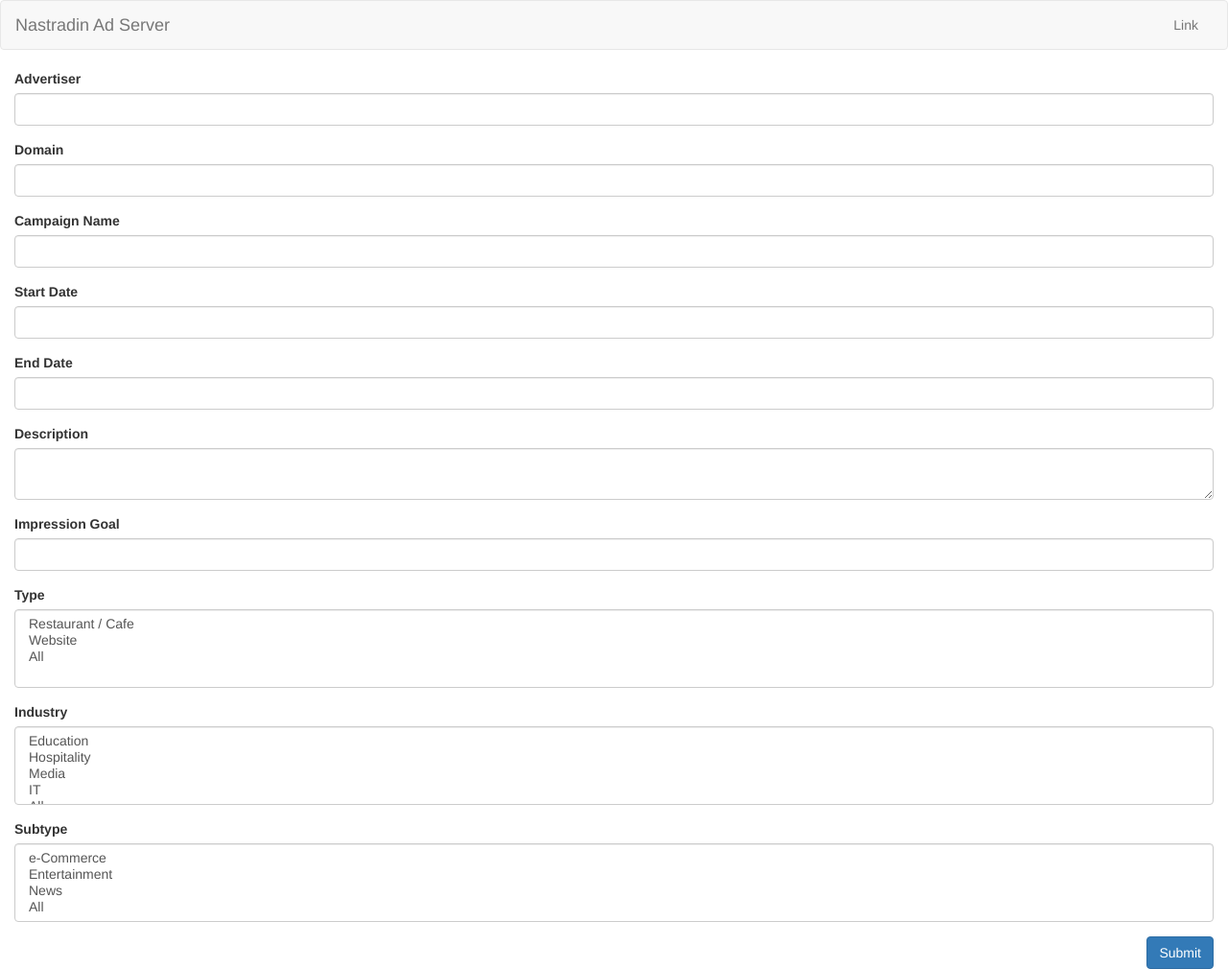
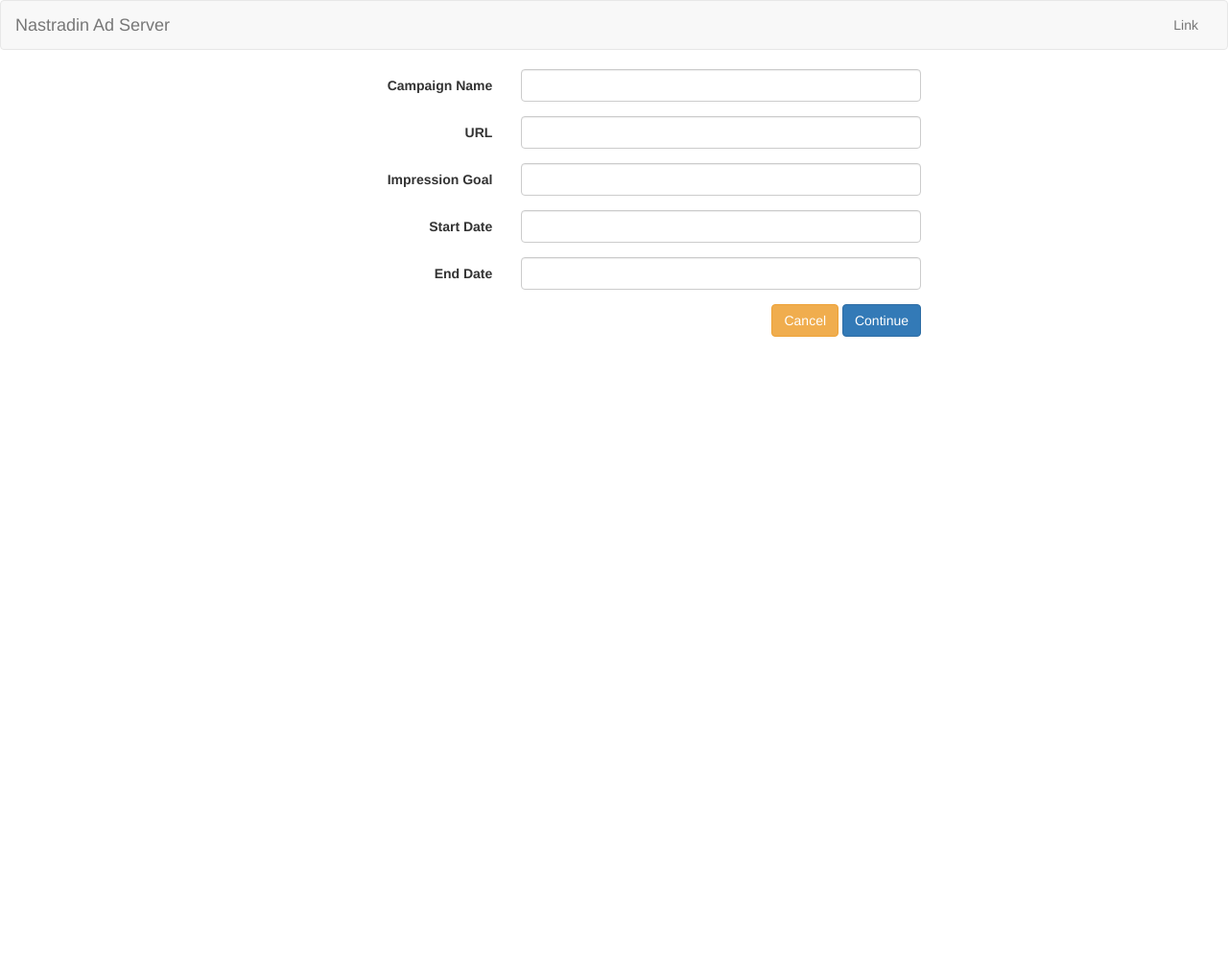
Before and after one commit to assemblio/lidheza, a Flask app: page /admin/adv/1/campaign/create in a window 1280 px wide. Shown: the whole page at 96% size. After the commit the page ends 351 px from the top, so only its background shows below. Run offline with Flask 2, Linux system fonts and the light colour scheme; parts of the project's set-up code (start-up, migrations or seed data) failed here and were passed over; some libraries are stand-ins or nearby versions.

Commit message:
implemented campaign form validation

```diff
--- a/app/mod_admin/forms.py
+++ b/app/mod_admin/forms.py
@@ -1,27 +1,30 @@
 # coding=utf-8
-from wtforms import Form, IntegerField, DecimalField, StringField, TextAreaField, SelectField, SelectMultipleField, PasswordField, HiddenField
+from wtforms import Form, IntegerField, DecimalField, StringField, TextAreaField, SelectField, SelectMultipleField, PasswordField, HiddenField, validators
 from utils import FormUtils
 
 class CampaignForm(Form):
-    advertiser = StringField('Advertiser')
-    domain = StringField('Domain')
-    campaign_name = StringField('Campaign Name')
-    start_date = StringField('Start Date')
-    end_date = StringField('End Date')
-    description = TextAreaField('Description')
-    impression_goal = IntegerField('Impression Goal')
+    advertiser_slug = HiddenField('Advertiser', [validators.Required()])
+    campaign_name = StringField('Campaign Name', [validators.Required()])
+    url = StringField('URL', [validators.Required()])
+    impression_goal = IntegerField('Impression Goal', [validators.Required()])
+    start_date = StringField('Start Date', [validators.Required()])
+    end_date = StringField('End Date', [validators.Required()])
 
-    target_business_type = SelectMultipleField('Type',
+    #description = TextAreaField('Description')
+
+    '''
+    target_business_type = SelectMultipleField('Target Type',
         choices=FormUtils.get_business_types() + [('all', 'All')],
         default='all')
 
-    taget_industry = SelectMultipleField('Industry',
+    target_website_type = SelectMultipleField('Target Subtype',
+        choices=FormUtils.get_website_types() + [('all', 'All')],
+        default='all')
+
+    taget_industry = SelectMultipleField('Target Industry',
         choices=FormUtils.get_industries() + [('all', 'All')],
         default='all')
-
-    target_website_type = SelectMultipleField('Subtype',
-        choices=FormUtils.get_website_types() + [('all', 'All')],
-        default='all')
+    '''
 
     # target location?
     # target publisher?
--- a/app/mod_admin/views.py
+++ b/app/mod_admin/views.py
@@ -1,46 +1,53 @@
-from flask import Blueprint, render_template, request, redirect, url_for
+from flask import Blueprint, render_template, request, redirect, url_for, flash
 from forms import CampaignForm, AdvertiserForm, PublisherForm, AdAssetForm
 from flask import current_app
 from slugify import slugify
 from app import mongo_utils
-import time
 import os
 
 mod_admin = Blueprint('admin', __name__, url_prefix='/admin')
 
-@mod_admin.route('/', methods=['GET'])
-def index():
+def flash_errors(form):
+    for field, errors in form.errors.items():
+        for error in errors:
+            flash(
+                error.replace('This', 'The %s' % getattr(form, field).label.text)
+            )
+
+@mod_admin.route('/adv/<advertiser_slug>', methods=['GET'])
+def index(advertiser_slug):
     campaigns = mongo_utils.all()
-    return render_template('mod_admin/index.html', campaigns=campaigns)
+    return render_template('mod_admin/index.html', advertiser_slug=advertiser_slug, campaigns=campaigns)
 
 @mod_admin.route('/adv/<advertiser_slug>/campaign/create', methods=['GET', 'POST'])
 def campaign(advertiser_slug):
 
     if request.method == 'GET':
         form = CampaignForm()
-        return render_template('mod_admin/campaign/campaign.html', form=form)
+        return render_template('mod_admin/campaign/campaign.html', advertiser_slug=advertiser_slug, form=form)
 
     else:
         form = CampaignForm(request.form)
 
-        campaign = {
-            'advertiser': {
-                'name': form.advertiser.data,
-                'slug': slugify(form.advertiser.data, to_lower=True),
-            },
-            'domain': form.domain.data,
-            'name': form.campaign_name.data,
-            'slug': slugify(form.campaign_name.data, to_lower=True),
-            'start': form.start_date.data,
-            'end': form.end_date.data,
-            'description': form.description.data,
-            'impressions': {
-                'goal': int(form.impression_goal.data),
-                'count': 0
+        if form.validate() == False:
+            flash_errors(form)
+            return render_template('mod_admin/campaign/campaign.html', advertiser_slug=advertiser_slug, form=form)
+        else:
+
+            campaign = {
+                'advertiser': advertiser_slug,
+                'name': form.campaign_name.data,
+                'slug': slugify(form.campaign_name.data, to_lower=True),
+                'url': form.url.data,
+                'start': form.start_date.data,
+                'end': form.end_date.data,
+                'impressions': {
+                    'goal': int(form.impression_goal.data),
+                    'count': 0
+                }
             }
-        }
 
-        mongo_utils.save(campaign)
+            mongo_utils.save(campaign)
 
     return redirect(url_for('admin.campaign_assets'))
 
--- a/app/templates/layout.html
+++ b/app/templates/layout.html
@@ -52,6 +52,19 @@
           </div><!-- /.container-fluid -->
         </nav>
 
+        {% with messages = get_flashed_messages() %}
+            {% if messages %}
+            <div class="alert alert-danger">
+                <a href="#" class="close" data-dismiss="alert" aria-label="close">&times;</a>
+                <ul>
+                {% for message in messages %}
+                    <li>{{ message }}</li>
+                {% endfor %}
+                </ul>
+            </div>
+            {% endif %}
+        {% endwith %}
+
         <div class="container-fluid">
             {% block rows %}
             {% endblock %}
--- a/app/templates/mod_admin/campaign/campaign.html
+++ b/app/templates/mod_admin/campaign/campaign.html
@@ -2,16 +2,53 @@
 
 {% block rows %}
     <div class="row">
-        <div class="col-sm-12">
-            <form action="{{ url_for('admin.campaign') }}" method="POST">
-            {% for field in form %}
+        <div class="col-sm-12" style="padding-left:25%;padding-right:25%">
+            <form class="form-horizontal" action="{{ url_for('admin.campaign', advertiser_slug=advertiser_slug ) }}" method="POST">
+
+                {{ form.advertiser_slug(value=advertiser_slug) }}
+
+                <div class="form-group {{"has-error" if form.campaign_name.errors }}">
+                    {{ form.campaign_name.label(class="control-label col-sm-4") }}
+                    <div class="col-sm-8">
+                        {{ form.campaign_name(class="form-control") }}
+                    </div>
+                </div>
+
+                <div class="form-group {{"has-error" if form.url.errors }}">
+                    {{ form.url.label(class="control-label col-sm-4") }}
+                    <div class="col-sm-8">
+                        {{ form.url(class="form-control") }}
+                    </div>
+                </div>
+
+                <div class="form-group {{"has-error" if form.impression_goal.errors }}">
+                    {{ form.impression_goal.label(class="control-label col-sm-4") }}
+                    <div class="col-sm-8">
+                        {{ form.impression_goal(class="form-control") }}
+                    </div>
+                </div>
+
+                <div class="form-group {{"has-error" if form.start_date.errors }}">
+                    {{ form.start_date.label(class="control-label col-sm-4") }}
+                    <div class="col-sm-8">
+                        {{ form.start_date(class="form-control") }}
+                    </div>
+                </div>
+
+                <div class="form-group {{"has-error" if form.end_date.errors }}">
+                    {{ form.end_date.label(class="control-label col-sm-4") }}
+                    <div class="col-sm-8">
+                        {{ form.end_date(class="form-control") }}
+                    </div>
+                </div>
+
                 <div class="form-group">
-                    {{ field.label }}
-                    {{ field(class="form-control") }}
-                </div>
-            {%  endfor %}
-                <div class="pull-right">
-                    <input type="submit" class="btn btn-primary"/>
+                    <div class="col-sm-12">
+                        <div class="pull-right">
+                            <input type="button" class="btn btn-warning" value="Cancel">
+                            <input type="submit" class="btn btn-primary" value="Continue">
+                        </div>
+                    </div>
                 </div>
             </form>
         </div>
```
Also changed, not shown: app/templates/mod_admin/index.html (+15 -0 lines).
